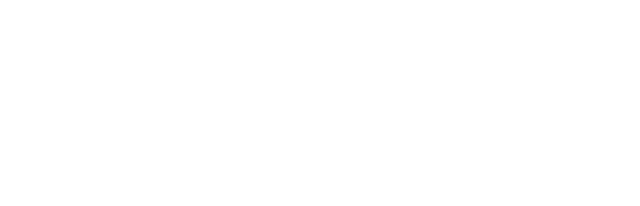
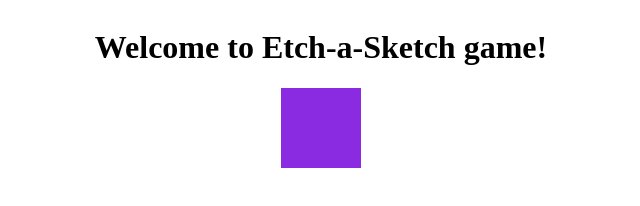
Before and after one commit to bipolarbearbringsbeer/eatch-a-sketch, a plain HTML site: page index.html in a window 1280 px wide. Shown: the whole page, without its empty margins (319-959 px from the left). Drawn offline with Linux system fonts and the light colour scheme.

Commit message:
Add functionality for creating drawing field

```diff
--- a/index.html
+++ b/index.html
@@ -3,9 +3,15 @@
 <head>
     <meta charset="UTF-8">
     <meta name="viewport" content="width=device-width, initial-scale=1.0">
+    <link rel="stylesheet" href="style.css">
     <title>Etch-a-Sketch</title>
 </head>
 <body>
+    <h1>Welcome to Etch-a-Sketch game!</h1>
+    <div class="container">
 
+    </div>
+
+    <script src="main.js"></script>
 </body>
 </html>
--- a/main.js
+++ b/main.js
@@ -0,0 +1,23 @@
+let gridSize = 16;
+let container = document.querySelector(".container");
+let row = document.createElement("div");
+row.classList.add("row");
+
+function addSquaresToRow() {
+    for (let i = 0; i < gridSize; i++) {
+        let square = document.createElement("div");
+        square.classList.add("square");
+        row.appendChild(square);
+    }
+
+    addRow();
+
+    function addRow() {
+        for (let i = 0; i < gridSize; i++) {
+            container.appendChild(row.cloneNode(true));
+            console.log("create");
+        }
+    }
+}
+
+addSquaresToRow();
--- a/style.css
+++ b/style.css
@@ -0,0 +1,16 @@
+body {
+    display: flex;
+    flex-direction: column;
+    justify-content: center;
+    align-items: center;
+}
+.row {
+    display: flex;
+}
+
+.square {
+    width: 5px;
+    height: 0;
+    padding-bottom: 5px;
+    background-color:blueviolet;
+}
```
